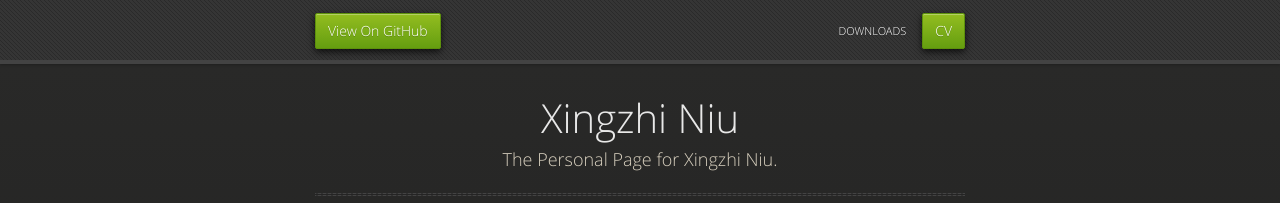
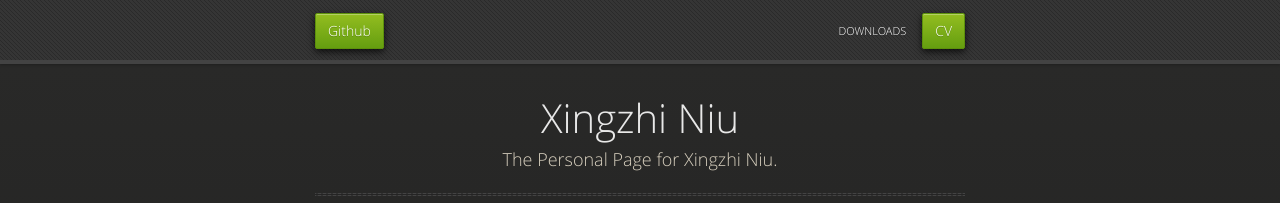
Before and after one commit to Egria/website, a Jekyll site: the page built from index.md, in a window 1280 px wide. Shown: the top 203 px of the page. Built offline with Jekyll 4.4.1, drawn with Linux system fonts in a browser that asks for light colours; our own code applies the rules of GitHub Pages for plain Markdown files.

Commit message:
Update default.html

```diff
--- a/_layouts/default.html
+++ b/_layouts/default.html
@@ -20,7 +20,7 @@
   <body>
       <div id="header">
         <nav>
-          <li class="fork"><a href="{{ site.github.repository_url }}">View On GitHub</a></li>
+          <li class="fork"><a href="{{ site.github.repository_url }}">Github</a></li>
           {% if site.show_downloads %}
             <li class="downloads"><a href="{{ site.github.cv_url }}">CV</a></li>
             <li class="title">DOWNLOADS</li>
```
